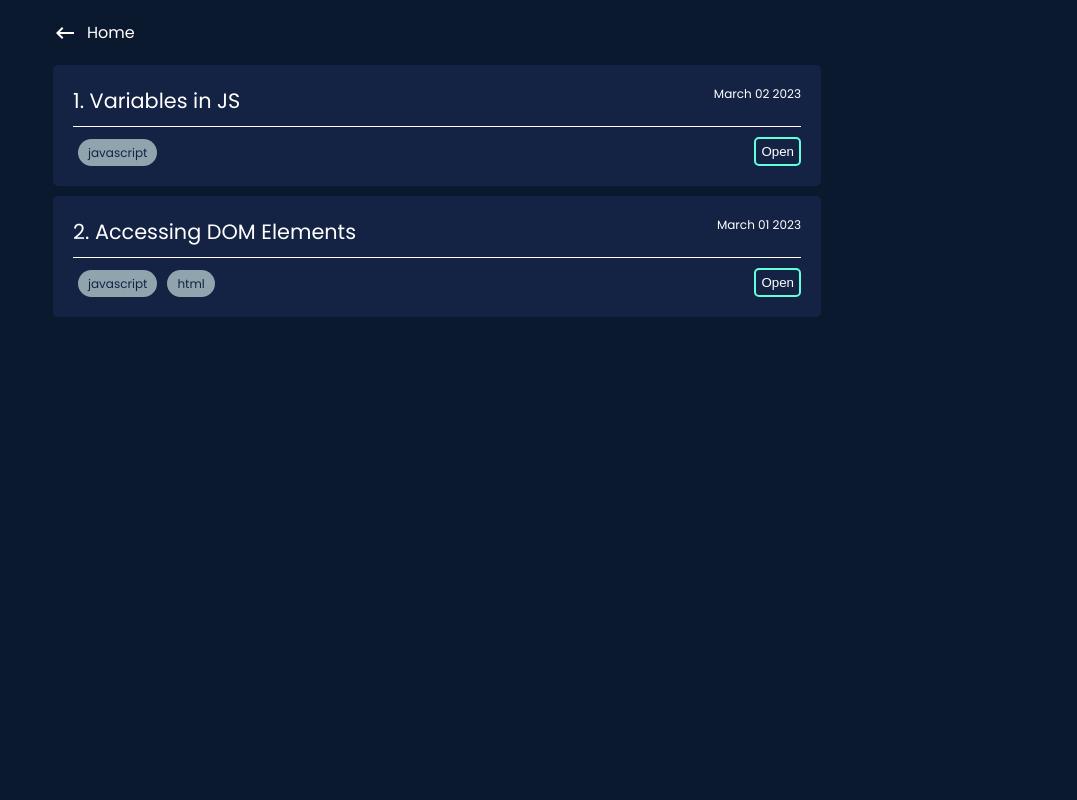
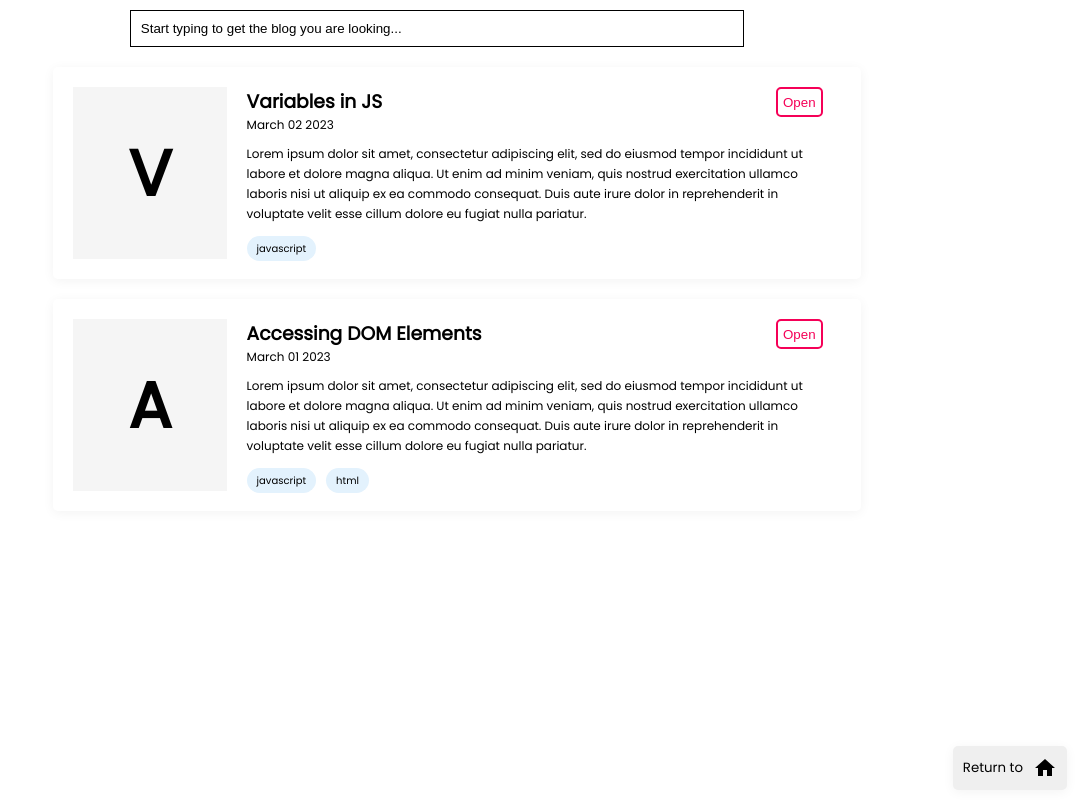
Before and after one commit to sambasivareddy-ch/sambasiva, a React (Create React App) app: page /blog in a window 1280 px wide. Shown: the whole page, without its empty margins (203-1280 px from the left). Built offline with nearby package versions, Linux system fonts and the light colour scheme.

Commit message:
theme changed

```diff
--- a/src/components/BlogComponent.js
+++ b/src/components/BlogComponent.js
@@ -5,22 +5,25 @@ import styles from "../styles/blog.module.css";
 const BlogComponent = (props) => {
     return (
         <div className={styles["blog-comp__wrapper"]}>
-            <div className={styles["blog-comp__about"]}>
-                <h3>{`${props.id}. ${props.title}`}</h3>
+            <div className={styles['blog-comp__highlighter']}>
+                <h1>{props.title[0].toUpperCase()}</h1>
+            </div>
+            <div>
+                <div className={styles["blog-comp__meta_wrapper"]}>
+                    <div className={styles["blog-comp__meta"]}>
+                        <h3>{props.title}</h3>
                         <p>{props.date}</p>
                     </div>
+                    <button className={styles['open__btn']} onClick={() => alert("Not yet defined!") }>Open</button>
+                </div>
                 <div className={styles["blog-comp__details"]}>
+                    <div className={styles['blog-description']}>{props.description}</div>
                     <div>
                         {props.domains.map((domain) => {
                             return <span key={Math.random()}>{domain}</span>;
                         })}
                     </div>
-                <button
-                    className={styles["open_btn"]}
-                    onClick={() => alert("Functionality not added. Thank You!")}
-                >
-                    Open
-                </button>
+                </div>
             </div>
         </div>
     );
--- a/src/index.css
+++ b/src/index.css
@@ -15,6 +15,6 @@
 * {
   margin: 0;
   padding: 0;
-  background-color: var(--bg-color);
-  color: #FFFFFF;
+  /* background-color: #FFFFFF; */
+  color: #000000;
 }
--- a/src/pages/Blog.js
+++ b/src/pages/Blog.js
@@ -1,7 +1,7 @@
 import React from "react";
 import { Link } from "react-router-dom";
 
-import KeyboardBackspaceIcon from "@mui/icons-material/KeyboardBackspace";
+import HomeIcon from "@mui/icons-material/Home";
 import BlogComponent from "../components/BlogComponent";
 import styles from "../styles/blog.module.css";
 
@@ -10,31 +10,42 @@ const DUMMY_BLOGS = [
         title: "Variables in JS",
         domains: ["javascript"],
         date: "March 02 2023",
+        description: "Lorem ipsum dolor sit amet, consectetur adipiscing elit, sed do eiusmod tempor incididunt ut labore et dolore magna aliqua. Ut enim ad minim veniam, quis nostrud exercitation ullamco laboris nisi ut aliquip ex ea commodo consequat. Duis aute irure dolor in reprehenderit in voluptate velit esse cillum dolore eu fugiat nulla pariatur."
     },
     {
         title: "Accessing DOM Elements",
         domains: ["javascript", "html"],
         date: "March 01 2023",
+        description: "Lorem ipsum dolor sit amet, consectetur adipiscing elit, sed do eiusmod tempor incididunt ut labore et dolore magna aliqua. Ut enim ad minim veniam, quis nostrud exercitation ullamco laboris nisi ut aliquip ex ea commodo consequat. Duis aute irure dolor in reprehenderit in voluptate velit esse cillum dolore eu fugiat nulla pariatur."
     },
 ];
 
 const Blog = () => {
-    let counter = 1;
     return (
         <div className={styles["blog-wrapper"]}>
             <div className={styles["blog-main"]}>
-                <Link to="/" className={styles["home-link"]} fontSize="small">
-                    <KeyboardBackspaceIcon /> Home
-                </Link>
+                <button className={styles["home-btn"]}>
+                    <Link
+                        to="/"
+                        className={styles["home-link"]}
+                        fontSize="small"
+                    >
+                        Return to
+                    </Link>
+                    <HomeIcon />
+                </button>
                 <div className={styles["blogs"]}>
+                <form className={styles['search-form']}>
+                    <input type="search" placeholder="Start typing to get the blog you are looking..." />
+                </form>
                     {DUMMY_BLOGS.map((blog) => {
                         return (
                             <BlogComponent
                                 key={Math.random()}
-                                id={counter++}
                                 title={blog.title}
                                 domains={blog.domains}
                                 date={blog.date}
+                                description={blog.description}
                             />
                         );
                     })}
--- a/src/styles/app.module.css
+++ b/src/styles/app.module.css
@@ -1,6 +1,6 @@
 .app {
-    background-color: var(--bg-color);
-    color: #FFFFFF;
+    background-color: #FFFFFF;
+    color: #000000;
     font-family: var(--font-family-pop);
     /* width: 100%; */
 }
--- a/src/styles/blog.module.css
+++ b/src/styles/blog.module.css
@@ -1,95 +1,137 @@
-.blog-wrapper {
-    width: 60%;
-    margin: 20px auto;
-    box-sizing: border-box;
+.home-btn {
+    outline: none;
+    border: none;
+    position: fixed;
+    width: fit-content;
+    padding: 10px;
+    border-radius: 5px;
+    bottom: 10px;
+    right: 10px;
+    box-shadow: 0px 2px 12px rgba(0, 0, 0, 0.05);
+    display: flex;
+    align-items: center;
+    gap: 10px;
 }
 
-.blog-main {
-    width: 100%;
+.home-btn:hover {
+    transform: scale(0.9);
 }
 
 .home-link {
-    margin: 20px 0;
-    display: flex;
-    gap: 10px;
-    align-items: center;
     text-decoration: none;
     font-family: var(--font-family-pop);
 }
 
-.home-link:hover {
-    color: var(--cyan-color);
+.blog-main {
+    display: grid;
+    place-items: center;
+    width: 100%;
+}
+
+.blogs {
+    width: 60%;
 }
 
 .blog-comp__wrapper {
     width: 100%;
+    height: fit-content;
+    box-shadow: 0px 2px 12px rgba(0, 0, 0, 0.05);
+    margin: 20px 0;
     padding: 20px;
-    margin: 10px auto;
     border-radius: 5px;
-    box-sizing: border-box;
+    display: grid;
+    grid-template-columns: 20% 75%;
+    gap: 20px;
     font-family: var(--font-family-pop);
 }
 
-.blog-comp__wrapper, .blog-comp__wrapper * {
-    background-color: #142343;
+.blog-comp__highlighter {
+    height: 100%;
+    width: 100%;
+    background-color: #f5f5f5;
+    display: grid;
+    place-items: center;
 }
 
-.blog-comp__about {
+.blog-comp__highlighter h1 {
+    font-size: 4em;
+}
+
+.blog-description {
+    font-size: 12px;
+    line-height: 20px;
+    margin: 10px 0;
+}
+
+.blog-comp__meta_wrapper {
     display: flex;
     justify-content: space-between;
     margin: 0 0 10px;
-    border-bottom: 0.5px solid #FFFFFF;
-    padding:0 0 10px 0;
 }
 
-.blog-comp__about h3{
-    font-size: 1.3em;
-    font-weight: 400;
-    /* letter-spacing: 1px; */
-}
-
-.blog-comp__about p {
+.blog-comp__meta p{
     font-size: 12px;
 }
 
-.blog-comp__details {
-    display: flex;
-    justify-content: space-between;
-    align-items: center;
+.open__btn {
+    outline: none;
+    border: solid 2px #f50057;
+    padding: 5px;
+    height: 30px;
+    background-color: #fff;
+    cursor: pointer;
+    border-radius: 5px;
+    color: #f50057;
+}
+
+.open__btn:hover {
+    background-color: #f50057;
+    color: #fff;
 }
 
 .blog-comp__details span {
-    font-size: 12px;
-    margin: 5px;
+    font-size: 10px;
+    margin: 0 10px 0 0;
+    background-color: #e3f2fd;
     padding: 5px 10px;
     border-radius: 5pc;
-    color: #142343;
-    text-align: center;
-    background-color: var(--text-color);
-    cursor: pointer;
 }
 
-.open_btn {
-    outline: none;
-    border: solid 2px var(--cyan-color);
-    padding: 5px;
-    border-radius: 5px;
-    cursor: pointer;
+.search-form {
+    margin: 10px 0;
+    width: 100%;
+    display: flex;
+    align-items: center;
+    justify-content: center;
 }
 
-.open_btn:hover {
-    color: #000000;
-    background-color: var(--cyan-color);
+.search-form input {
+    width: 80%;
+    padding: 10px;
+    border: none;
+    border: solid 1px #000;
 }
 
-@media screen and (max-width: 599px){
-    .blog-wrapper {
+.search-form input::placeholder {
+    color: #000;
+}
+
+@media screen and (min-width: 300px) and (max-width: 600px) {
+    .blogs {
         width: 95%;
+    }
+    .blog-comp__wrapper {
+        display: flex;
+        flex-direction: column;
+        box-sizing: border-box;
+    }
+    .blog-comp__highlighter{
+        display: none;
     }
 }
 
-@media screen and (min-width: 600px) and (max-width: 1000px){
-    .blog-wrapper {
-        width: 70%;
+@media screen and (min-width: 601px) and (max-width: 1000px) {
+    .blogs {
+        width: 80%;
     }
 }
--- a/src/styles/logo.module.css
+++ b/src/styles/logo.module.css
@@ -2,7 +2,7 @@
 
 .logo-wrapper {
     padding: 5px;
-    border: solid 1px var(--cyan-color);
+    border: solid 1px #311b92;
     width: fit-content;
     cursor: pointer;
 }
@@ -10,5 +10,5 @@
 .logo-letter {
     letter-spacing: 1px;
     text-decoration: none;
-    color: var(--cyan-color);
+    color: #311b92;
 }
--- a/src/styles/navigation.module.css
+++ b/src/styles/navigation.module.css
@@ -18,19 +18,19 @@
 }
 
 .nav-link {
-    color: #FFFFFF;
+    color: #000;
     text-decoration: none;
     letter-spacing: 1px;
     font-size: 12px;
 }
 
 .list-number {
-    color: var(--cyan-color);
+    color:#311b92;
     margin: 0 5px;
 }
 
 .nav-link:hover {
-    color: var(--cyan-color);
+    color: #311b92;
 }
 
 .menu-icon {
--- a/src/styles/projectpage.module.css
+++ b/src/styles/projectpage.module.css
@@ -10,12 +10,12 @@
     display: flex;
     align-items: center;
     font-size: 14px;
-    color: var(--cyan-color);
+    color: #311b92;
     gap: 10px;
 }
 
 .home-link:hover {
-    color: #FFFFFF;
+    color: #000000;
 }
 
 .projects-wrapper {
```
Also changed, not shown: src/styles/page.module.css (+37 -43 lines). Lines whose indentation alone changed are shown as unchanged.
